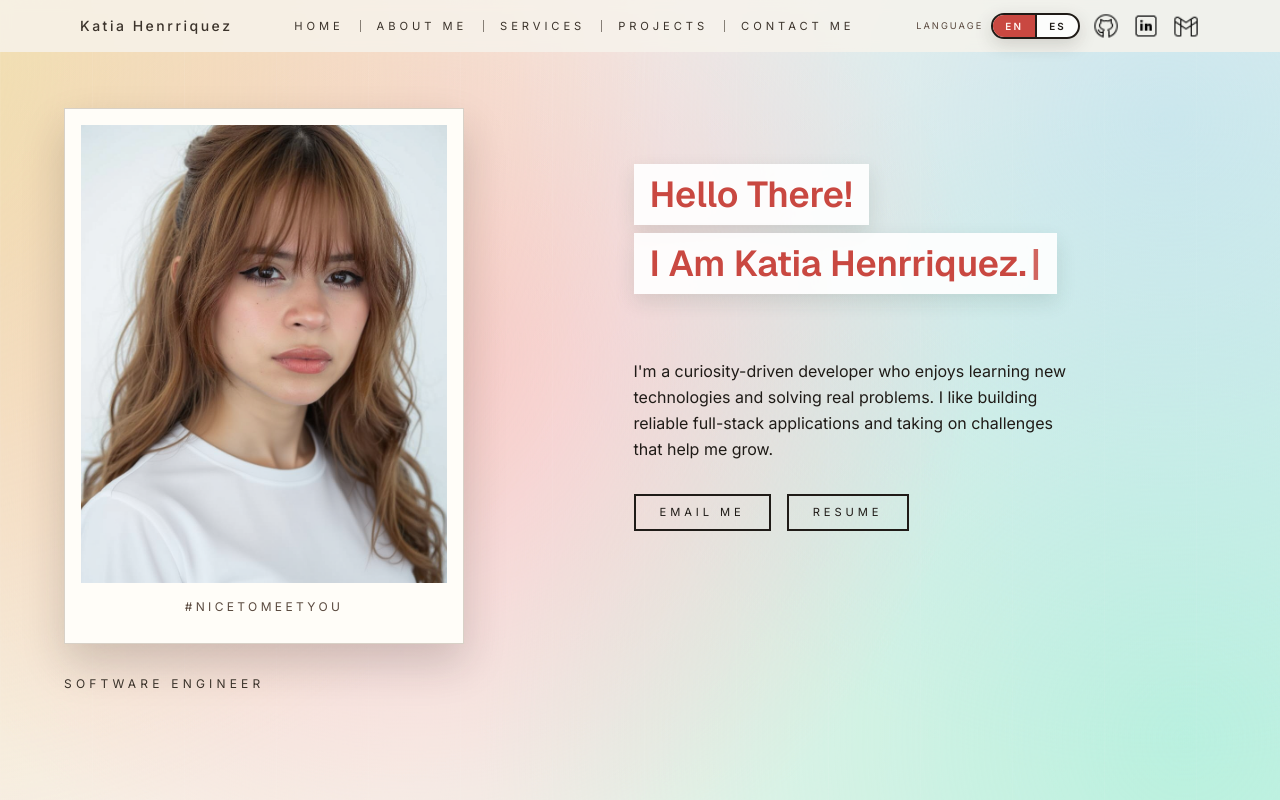
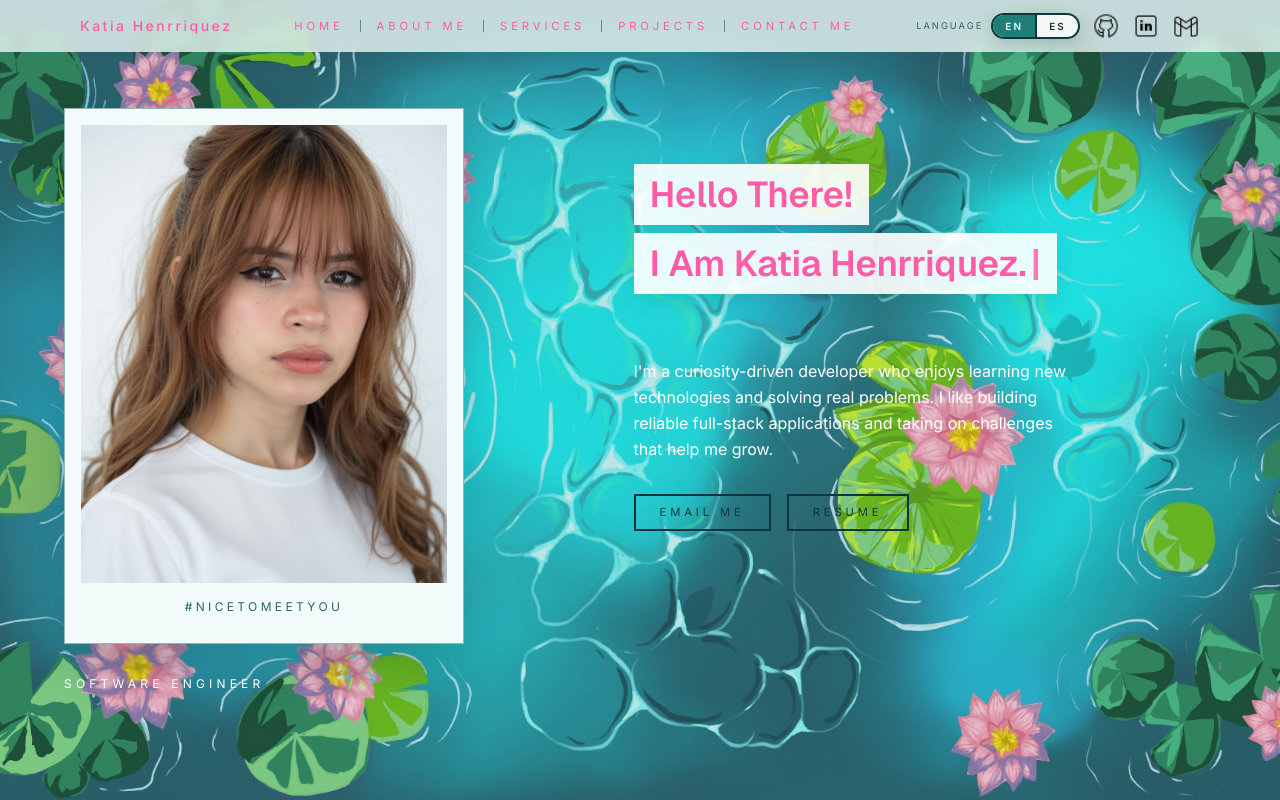
Before and after one commit to K41L3r14/portfolio, a Next.js app in the folder portfolio/: page /en in a window 1280 px wide. Built offline with nearby package versions, Linux system fonts and the light colour scheme.

Commit message:
fixing see through in get in touch section.

```diff
--- a/portfolio/src/app/components/PortfolioPage.tsx
+++ b/portfolio/src/app/components/PortfolioPage.tsx
@@ -98,41 +98,41 @@ export default function PortfolioPage({ locale }: PortfolioPageProps) {
   return (
     <main
       ref={mainRef}
-      className={`relative isolate min-h-screen h-screen overflow-x-clip overflow-y-auto scroll-smooth text-[#1f1b17] ${
+      className={`relative isolate min-h-screen h-screen overflow-x-clip overflow-y-auto scroll-smooth text-[#10363b] ${
         isAboutInView ? "mesh-mixing" : ""
       }`}
-      style={{ backgroundColor: "#f7f3ec" } as CSSProperties}
+      style={{
+        backgroundColor: "#e7f4f2",
+        backgroundImage: "url('/website-art/background.jpg')",
+        backgroundSize: "cover",
+        backgroundPosition: "center",
+        backgroundAttachment: "fixed",
+      } as CSSProperties}
     >
-      <div
-        aria-hidden="true"
-        className="pointer-events-none fixed inset-0 z-0 overflow-hidden"
-      >
-        <div className="pastel-mesh absolute inset-[-14%]" />
-        <div className="pastel-stripes absolute inset-0" />
-      </div>
+      <div aria-hidden="true" className="pointer-events-none fixed inset-0 z-0 bg-black/10" />
 
       <header
         className="fixed left-0 right-0 top-0 z-30"
         style={{
-          backgroundColor: "rgba(247, 243, 236, 0.82)",
+          backgroundColor: "rgba(231, 244, 242, 0.82)",
           backdropFilter: "blur(6px)",
         }}
       >
         <div className="mx-auto flex w-full max-w-6xl flex-col items-center gap-4 px-4 py-2 sm:flex-row sm:justify-between sm:py-3">
-          <span className="description-font text-sm font-medium tracking-[0.18em] text-[#3b332b]">
+          <span className="description-font text-sm font-medium tracking-[0.18em] text-[#ff5ca8]">
             {copy.headerName}
           </span>
-          <nav className="description-font flex flex-wrap items-center justify-center text-[0.7rem] uppercase tracking-[0.35em] text-[#3b332b]">
+          <nav className="description-font flex flex-wrap items-center justify-center text-[0.7rem] uppercase tracking-[0.35em] text-[#ff5ca8]">
             {copy.navLinks.map((link, index) => (
               <span key={link.label} className="flex items-center">
                 <a
                   href={link.href}
-                  className="px-2 transition-colors hover:text-[#e0584f]"
+                  className="px-2 transition-colors hover:text-[#2d9f95]"
                 >
                   {link.label}
                 </a>
                 {index < copy.navLinks.length - 1 && (
-                  <span className="mx-2 h-3 w-px bg-[#3b332b]/60" />
+                  <span className="mx-2 h-3 w-px bg-[#1d555b]/60" />
                 )}
               </span>
             ))}
@@ -140,18 +140,18 @@ export default function PortfolioPage({ locale }: PortfolioPageProps) {
 
           <div className="flex items-center gap-3">
             <div className="description-font flex items-center gap-2">
-              <span className="text-[0.58rem] uppercase tracking-[0.22em] text-[#5a4a3f]">
+              <span className="text-[0.58rem] uppercase tracking-[0.22em] text-[#2d666c]">
                 {copy.languageSwitcher.label}
               </span>
-              <div className="inline-flex overflow-hidden rounded-full border-2 border-[#1f1b17] bg-white/80 shadow-[0_6px_18px_rgba(31,27,23,0.16)]">
+              <div className="inline-flex overflow-hidden rounded-full border-2 border-[#10363b] bg-white/80 shadow-[0_6px_18px_rgba(16,54,59,0.2)]">
                 <a
                   href={`/en${activeHash}`}
                   aria-label={copy.languageSwitcher.english}
                   aria-current={locale === "en" ? "page" : undefined}
                   className={`px-3 py-1 text-[0.62rem] font-semibold uppercase tracking-[0.22em] transition-colors ${
                     locale === "en"
-                      ? "bg-[#c94841] text-[#fff4f1]"
-                      : "text-[#1f1b17] hover:bg-[#1f1b17] hover:text-[#f7f3ec]"
+                      ? "bg-[#1f7f78] text-[#eefbfa]"
+                      : "text-[#10363b] hover:bg-[#10363b] hover:text-[#e7f4f2]"
                   }`}
                 >
                   EN
@@ -160,10 +160,10 @@ export default function PortfolioPage({ locale }: PortfolioPageProps) {
                   href={`/es${activeHash}`}
                   aria-label={copy.languageSwitcher.spanish}
                   aria-current={locale === "es" ? "page" : undefined}
-                  className={`border-l-2 border-[#1f1b17] px-3 py-1 text-[0.62rem] font-semibold uppercase tracking-[0.22em] transition-colors ${
+                  className={`border-l-2 border-[#10363b] px-3 py-1 text-[0.62rem] font-semibold uppercase tracking-[0.22em] transition-colors ${
                     locale === "es"
-                      ? "bg-[#c94841] text-[#fff4f1]"
-                      : "text-[#1f1b17] hover:bg-[#1f1b17] hover:text-[#f7f3ec]"
+                      ? "bg-[#1f7f78] text-[#eefbfa]"
+                      : "text-[#10363b] hover:bg-[#10363b] hover:text-[#e7f4f2]"
                   }`}
                 >
                   ES
@@ -200,8 +200,8 @@ export default function PortfolioPage({ locale }: PortfolioPageProps) {
         >
           <div className="mx-auto grid w-full max-w-6xl items-start gap-10 lg:grid-cols-[minmax(0,1fr)_minmax(0,1.1fr)]">
             <div className="space-y-8">
-              <div className="w-full max-w-[23rem] border border-[#d8d1c7] bg-[#fffdf8] p-4 pb-7 shadow-[0_20px_40px_rgba(31,27,23,0.18)] sm:max-w-[25rem]">
-                <div className="relative aspect-[4/5] w-full overflow-hidden bg-[#f7f3ec]">
+              <div className="w-full max-w-[23rem] border border-[#8eb8b5] bg-[#f2fbfa] p-4 pb-7 shadow-[0_20px_40px_rgba(16,54,59,0.22)] sm:max-w-[25rem]">
+                <div className="relative aspect-[4/5] w-full overflow-hidden bg-[#e7f4f2]">
                   <Image
                     src="/profile.png"
                     alt="Profile"
@@ -211,18 +211,18 @@ export default function PortfolioPage({ locale }: PortfolioPageProps) {
                     priority
                   />
                 </div>
-                <p className="description-font pt-4 text-center text-xs uppercase tracking-[0.28em] text-[#5a4a3f]">
+                <p className="description-font pt-4 text-center text-xs uppercase tracking-[0.28em] text-[#2d666c]">
                   {copy.hero.photoTag}
                 </p>
               </div>
-              <p className="description-font text-xs uppercase tracking-[0.35em] text-[#3b332b]">
+              <p className="description-font text-xs uppercase tracking-[0.35em] text-white">
                 {copy.hero.role}
               </p>
             </div>
 
             <div className="space-y-6 pt-8 sm:pt-12 lg:pt-14">
               <h1 className="w-full max-w-md space-y-2">
-                <span className="title-font block w-fit whitespace-nowrap bg-white/90 px-3 py-1.5 text-2xl font-semibold leading-tight text-[#c94841] shadow-[0_8px_20px_rgba(37,65,52,0.12)] backdrop-blur-[1px] sm:px-4 sm:py-2 sm:text-4xl">
+                <span className="title-font block w-fit whitespace-nowrap bg-white/90 px-3 py-1.5 text-2xl font-semibold leading-tight text-[#ff5ca8] shadow-[0_8px_20px_rgba(37,65,52,0.12)] backdrop-blur-[1px] sm:px-4 sm:py-2 sm:text-4xl">
                   <TypingText
                     key={`hero-line-1-${titleAnimationKey}-${locale}`}
                     text={copy.hero.line1}
@@ -233,7 +233,7 @@ export default function PortfolioPage({ locale }: PortfolioPageProps) {
                   />
                 </span>
                 {startSecondLineTyping && (
-                  <span className="title-font block w-fit whitespace-nowrap bg-white/90 px-3 py-1.5 text-2xl font-semibold leading-tight text-[#c94841] shadow-[0_8px_20px_rgba(37,65,52,0.12)] backdrop-blur-[1px] sm:px-4 sm:py-2 sm:text-4xl">
+                  <span className="title-font block w-fit whitespace-nowrap bg-white/90 px-3 py-1.5 text-2xl font-semibold leading-tight text-[#ff5ca8] shadow-[0_8px_20px_rgba(37,65,52,0.12)] backdrop-blur-[1px] sm:px-4 sm:py-2 sm:text-4xl">
                     <TypingText
                       key={`hero-line-2-${titleAnimationKey}-${locale}`}
                       text={copy.hero.line2}
@@ -246,20 +246,20 @@ export default function PortfolioPage({ locale }: PortfolioPageProps) {
                 )}
               </h1>
               <div className="pt-6 sm:pt-10">
-                <p className="description-font max-w-md text-sm leading-relaxed text-[#1f1b17] sm:text-base">
+                <p className="description-font max-w-md text-sm leading-relaxed text-white sm:text-base">
                   {copy.hero.intro}
                 </p>
               </div>
               <div className="mt-6 flex flex-wrap gap-4 sm:mt-8">
                 <a
                   href="mailto:henrriquezkatia7@gmail.com"
-                  className="inline-flex items-center justify-center border-2 border-[#1f1b17] px-6 py-2 text-[0.7rem] uppercase tracking-[0.35em] transition-colors hover:bg-[#1f1b17] hover:text-[#f7f3ec]"
+                  className="inline-flex items-center justify-center border-2 border-[#10363b] px-6 py-2 text-[0.7rem] uppercase tracking-[0.35em] transition-colors hover:bg-[#10363b] hover:text-[#e7f4f2]"
                 >
                   {copy.hero.emailCta}
                 </a>
                 <a
                   href="/My_resume.pdf"
-                  className="inline-flex items-center justify-center border-2 border-[#1f1b17] px-6 py-2 text-[0.7rem] uppercase tracking-[0.35em] transition-colors hover:bg-[#1f1b17] hover:text-[#f7f3ec]"
+                  className="inline-flex items-center justify-center border-2 border-[#10363b] px-6 py-2 text-[0.7rem] uppercase tracking-[0.35em] transition-colors hover:bg-[#10363b] hover:text-[#e7f4f2]"
                   target="_blank"
                   rel="noreferrer"
                 >
@@ -273,7 +273,7 @@ export default function PortfolioPage({ locale }: PortfolioPageProps) {
         <section
           id="aboutMe"
           ref={aboutSectionRef}
-          className="min-h-screen px-4 py-16 text-[#1f1b17] flex items-center justify-center"
+          className="min-h-screen px-4 py-16 text-[#10363b] flex items-center justify-center"
           style={{ backgroundColor: "transparent" }}
         >
           <div className="mx-auto flex w-full max-w-[88rem] items-center justify-center text-center lg:text-left">
@@ -283,7 +283,7 @@ export default function PortfolioPage({ locale }: PortfolioPageProps) {
 
         <section
           id="services"
-          className="min-h-screen px-4 py-16 text-[#1f1b17] flex items-center justify-center"
+          className="min-h-screen px-4 py-16 text-[#10363b] flex items-center justify-center"
           style={{ backgroundColor: "transparent" }}
         >
           <div className="mx-auto flex w-full max-w-4xl items-center justify-center">
@@ -293,7 +293,7 @@ export default function PortfolioPage({ locale }: PortfolioPageProps) {
 
         <section
           id="projects"
-          className="min-h-screen px-4 py-16 text-[#1f1b17] flex items-center justify-center"
+          className="min-h-screen px-4 py-16 text-[#10363b] flex items-center justify-center"
           style={{ backgroundColor: "transparent" }}
         >
           <div className="mx-auto flex w-full max-w-4xl items-center justify-center">
@@ -303,7 +303,7 @@ export default function PortfolioPage({ locale }: PortfolioPageProps) {
 
         <section
           id="contactMe"
-          className="min-h-screen px-4 py-16 text-[#1f1b17] flex items-center justify-center"
+          className="min-h-screen px-4 py-16 text-[#10363b] flex items-center justify-center"
           style={{ backgroundColor: "transparent" }}
         >
           <div className="mx-auto flex w-full max-w-6xl items-center justify-center">
--- a/portfolio/src/app/contactMe/page.tsx
+++ b/portfolio/src/app/contactMe/page.tsx
@@ -74,7 +74,7 @@ export default function ContactMePage() {
 
       <div className="grid gap-6 lg:grid-cols-[minmax(0,1fr)_minmax(220px,0.42fr)]">
         <div
-          className={`contact-panel-left rounded-3xl border border-[#2d2926] bg-[#f7f3ec]/60 p-4 sm:p-6 ${
+          className={`contact-panel-left rounded-3xl border border-[#2d2926] bg-[#f7f3ec] p-4 sm:p-6 ${
             isVisible ? "is-visible" : ""
           }`}
         >
@@ -126,7 +126,7 @@ export default function ContactMePage() {
         </div>
 
         <aside
-          className={`contact-panel-right rounded-3xl border border-[#2d2926] bg-[#f7f3ec]/60 p-5 sm:p-6 ${
+          className={`contact-panel-right rounded-3xl border border-[#2d2926] bg-[#f7f3ec] p-5 sm:p-6 ${
             isVisible ? "is-visible" : ""
           }`}
         >
```
Also changed, not shown: portfolio/src/app/components/sections/AboutMeSection.tsx (+4 -4 lines), portfolio/src/app/components/sections/ContactMePage.tsx (+12 -12 lines), portfolio/src/app/components/sections/ProjectsPage.tsx (+14 -14 lines), portfolio/src/app/components/sections/ServicesPage.tsx (+26 -26 lines), portfolio/public/website-art/background.jpg (added).
